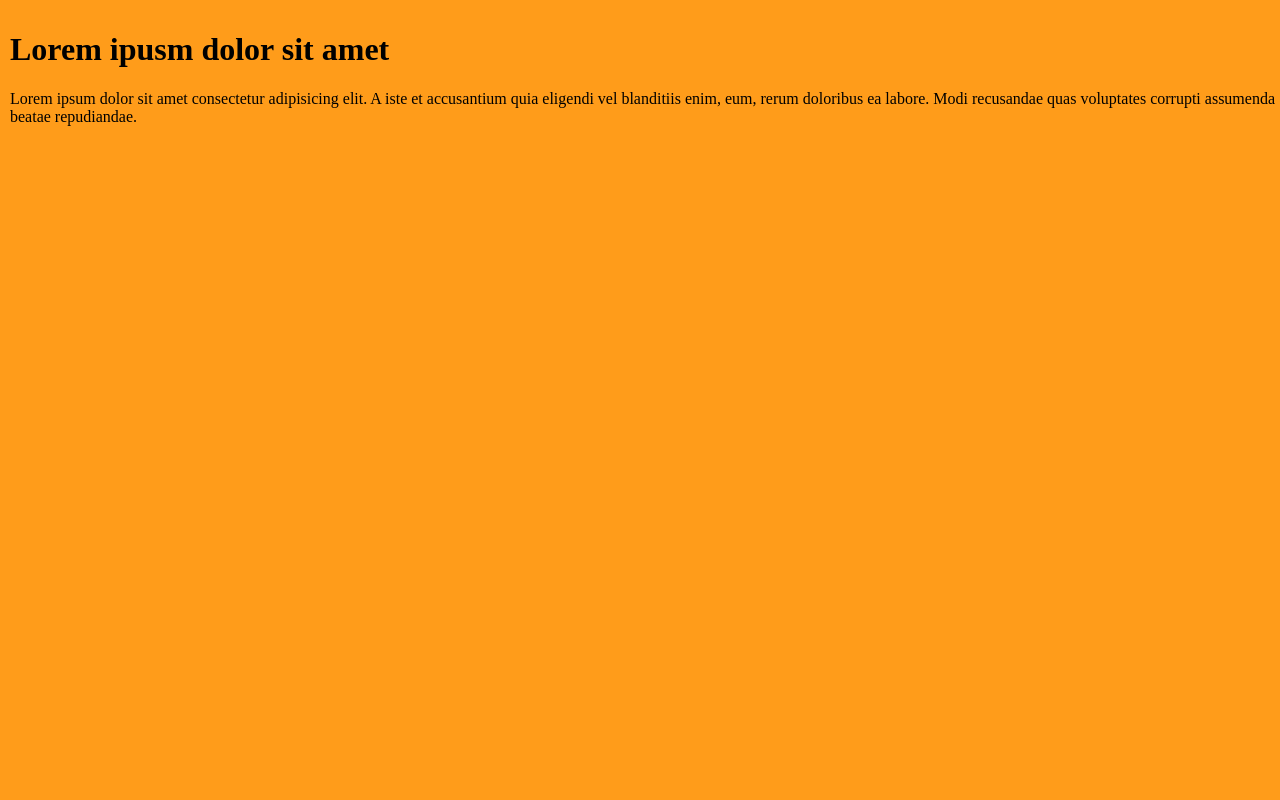
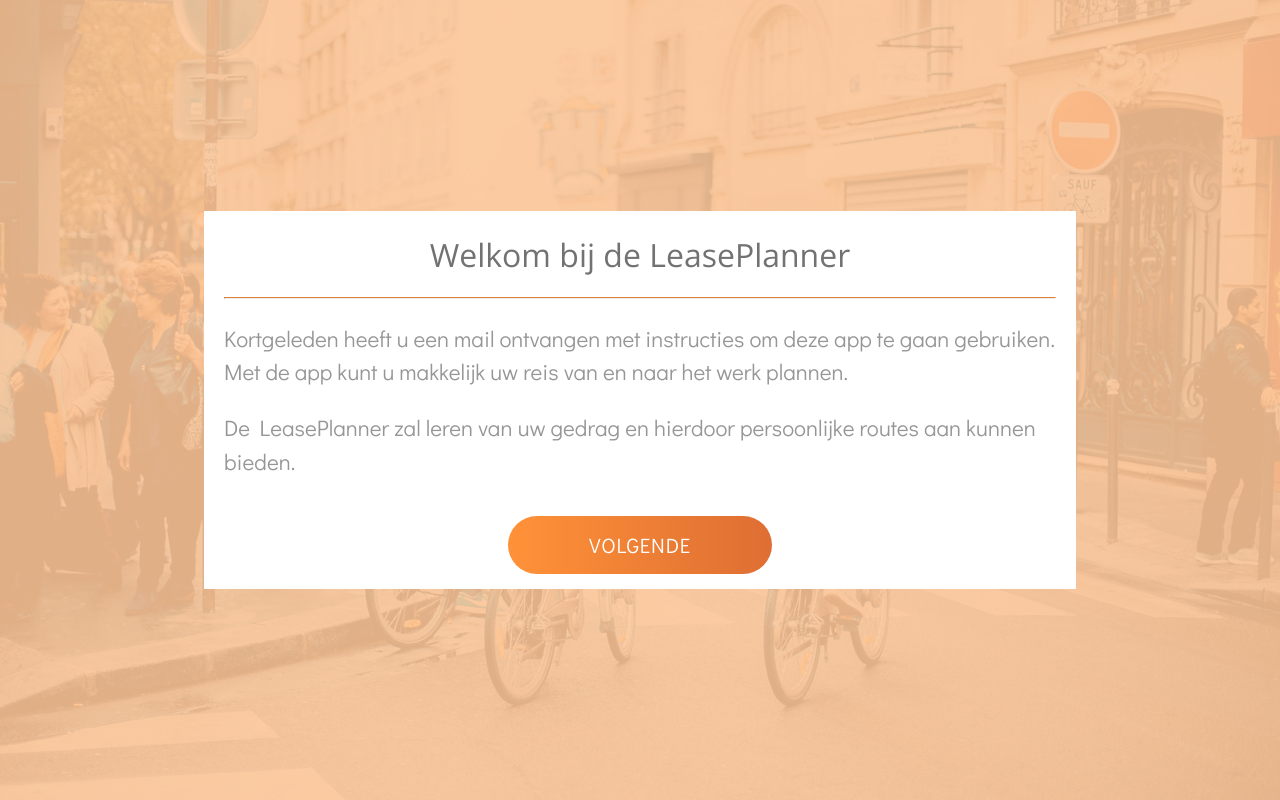
Before and after one commit to DionGrimm/TLE-3-4, a Vue app: page /info in a window 1280 px wide. Built offline with nearby package versions, Linux system fonts and the light colour scheme.

Commit message:
Did some base styling

```diff
--- a/package.json
+++ b/package.json
@@ -20,6 +20,7 @@
     "babel-eslint": "^10.0.1",
     "eslint": "^5.16.0",
     "eslint-plugin-vue": "^5.0.0",
+    "extract-text-webpack-plugin": "^3.0.2",
     "node-sass": "^4.11.0",
     "sass-loader": "^7.1.0",
     "style-resources-loader": "^1.2.1",
--- a/src/App.vue
+++ b/src/App.vue
@@ -1,6 +1,6 @@
 <template>
   <div id="app">
-    <div class="content">
+    <div class="view">
             <transition name="router-anim" enter-active-class="in" leave-active-class="out">
             <router-view></router-view>
             </transition>
--- a/src/components/Ai.vue
+++ b/src/components/Ai.vue
@@ -27,11 +27,5 @@ export default {
 </script>
 
 <style scoped lang="scss">
-.main{
-  position: fixed;
-  width: 100vw;
-  height: 100vh;
-  padding: 10px;
-  background-color: $light-orange;
-}
+.main{}
 </style>
--- a/src/components/Homepage.vue
+++ b/src/components/Homepage.vue
@@ -1,5 +1,5 @@
 <template>
-  <div class="main">
+  <div class="main animation">
     <div class="page">
       <h1>Homepage</h1>
 
--- a/src/components/InfoPage.vue
+++ b/src/components/InfoPage.vue
@@ -1,8 +1,24 @@
 <template>
   <div class="main animation">
-      <h1>Lorem ipusm dolor sit amet</h1>
+    <div class="background">
+      <div class="overlay"></div>
+      <div class="main-background"></div>
+    </div>
+    <div class="content-wrapper">
+      <div class="content">
+        <h1>Welkom bij de LeasePlanner</h1>
+        <hr>
+        <p>
+          Kortgeleden heeft u een mail ontvangen met instructies om deze app te gaan gebruiken. Met de app kunt u makkelijk uw reis van en naar het werk plannen.
+        </p>
+        <p>
+          De LeasePlanner zal leren van uw gedrag en hierdoor persoonlijke routes aan kunnen bieden.
+        </p>
 
-      <p>Lorem ipsum dolor sit amet consectetur adipisicing elit. A iste et accusantium quia eligendi vel blanditiis enim, eum, rerum doloribus ea labore. Modi recusandae quas voluptates corrupti assumenda beatae repudiandae.</p>
+        <router-link class="btn" to="/">Volgende</router-link>
+      </div>
+    </div>
+
   </div>
 </template>
 
@@ -14,11 +30,5 @@ export default {
 </script>
 
 <style scoped lang="scss">
-.main{
-  position: fixed;
-  width: 100vw;
-  height: 100vh;
-  padding: 10px;
-  background-color: $light-orange;
-}
+.main{}
 </style>
--- a/src/components/Routes.vue
+++ b/src/components/Routes.vue
@@ -58,11 +58,5 @@ export default {
 </script>
 
 <style scoped lang="scss">
-.main{
-  position: fixed;
-  width: 100vw;
-  height: 100vh;
-  padding: 10px;
-  background-color: $light-orange;
-}
+.main{}
 </style>
--- a/src/styles/basics/_base.scss
+++ b/src/styles/basics/_base.scss
@@ -2,9 +2,70 @@
     position: fixed;
     width: 100vw;
     height: 100vh;
-    padding: 10px;
-    background-color: $grey;
+    background-color: $white;
 }
+
+hr{
+    border-top: 1px solid $main-orange;
+}
+
+.background{
+    width: 100vw;
+    height: 100vh;
+    position: fixed;
+    .main-background{
+        background-image: url('../assets/background-image.jpg');
+        background-size: cover;
+        background-repeat:no-repeat;
+        background-position: center center;
+        background-color: $white;
+        opacity: 0.3;
+        width: 100%;
+        height: 100%;
+        z-index: 0;
+    }
+
+    .overlay{
+        position: absolute;
+        background-color: $lighter-orange;
+        opacity: 0.6;
+        padding: 0;
+        width: 100%;
+        height: 100%;
+        z-index: 1;
+    }
+
+}
+
+.content-wrapper{
+    display: flex;
+    justify-content: center;
+    align-items: center;
+    z-index: 10;
+    width: 100vw;
+    height: 100vh;;
+    .content{
+        width: 65%;
+        margin: auto;
+        min-height: 200px;
+        background-color: $white;
+        position: absolute;
+        padding: 0 20px;
+        text-align: center;
+
+        h1{
+            text-align: center;
+        }
+
+        p{
+            width: 100%;
+            font-size: 1.4rem;
+            line-height: 2.1rem;
+            text-align: left;
+        }
+    }
+}
+
 
 .page{
     height: 100%;
--- a/src/styles/basics/_buttons.scss
+++ b/src/styles/basics/_buttons.scss
@@ -1,12 +1,19 @@
 .btn{
-    background-color: $main-orange;
+    background-image: linear-gradient(to right, #FF9238,#DE6E33);
     border: none;
     color: $white;
     padding: 15px 32px;
+    margin: 15px auto;
     text-align: center;
     text-decoration: none;
     display: inline-block;
-    font-size: 16px;
+    font-size: 1.3rem;
+    letter-spacing: 0.8px;
+    width: 200px;
+    border-radius: 33px;
+    font-family: 'Didact Gothic', sans-serif;
+    text-transform: uppercase;
+
     &:hover{
         background-color: $light-orange;
     }
--- a/src/styles/global.scss
+++ b/src/styles/global.scss
@@ -1,5 +1,8 @@
 @import "setup/variables.scss";
 @import "setup/animations.scss";
+@import "setup/typography.scss";
 
 @import "basics/base.scss";
 @import "basics/buttons.scss";
+
+@import url('https://fonts.googleapis.com/css?family=Didact+Gothic|Open+Sans:300,400,600,700');
--- a/src/styles/setup/_variables.scss
+++ b/src/styles/setup/_variables.scss
@@ -1,5 +1,7 @@
 // Colors
 $main-orange: #E18030;
 $light-orange: #FF9C1A;
+$lighter-orange: #FFAD69;
 $grey: #727272;
+$light-grey: #969696;
 $white: #FFFFFF;
--- /dev/null
+++ b/src/styles/setup/typography.scss
@@ -0,0 +1,11 @@
+h1,h2,h3,h4,h5{
+    font-family: 'Open Sans', sans-serif;
+    font-weight: 400;
+    color: $grey;
+}
+
+p, li{
+    font-family: 'Didact Gothic', sans-serif;
+    color: $light-grey;
+    font-size: 1rem;
+}
```
Also changed, not shown: src/assets/background-image.jpg (added), vue.config.js (line endings or trailing spaces), 1 other file (tests, documents, lock files or other folders).
